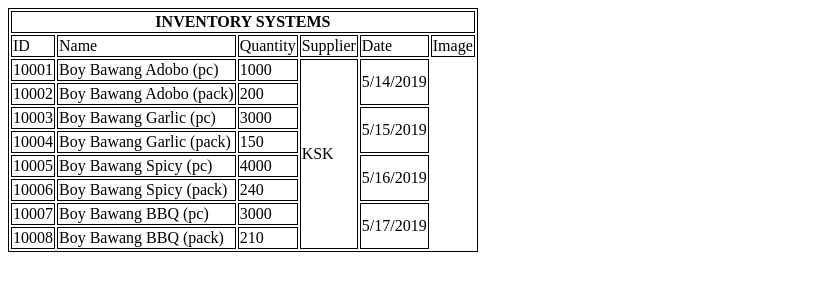
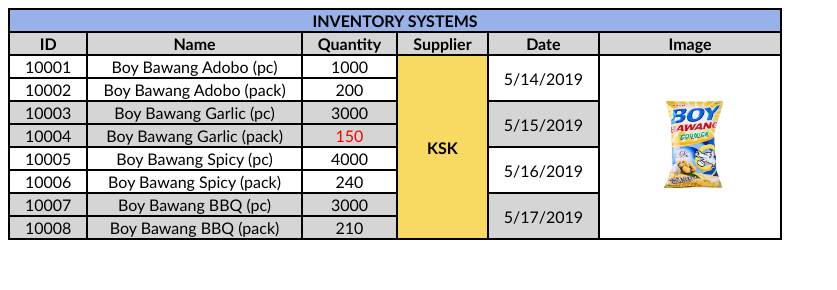
Before and after one commit to seanfrancisgenova/seanfrancisgenova.github.io, a plain HTML site: page module2/SA1_Lab/Genova_TSA1_Table.html in a window 1280 px wide. Shown: the whole page, without its empty margins (0-837 px from the left). Drawn offline with Linux system fonts and the light colour scheme.

Commit message:
TSA1_GENOVA both table and form finished 05/22/2025 9:43 pm

```diff
--- a/module2/TSA1-1_Genova.html
+++ b/module2/SA1_Lab/Genova_TSA1_Table.html
@@ -3,19 +3,16 @@
 <head>
     <meta charset="UTF-8">
     <meta name="viewport" content="width=device-width, initial-scale=1.0">
-    <title>Document</title>
+    <title>Genova_TSA1_Table</title>
+    <link rel="stylesheet" href="tablestyle.css">
 </head>
-<style>
-    table, th, td {
-    border: 1px solid black;
-    }
-</style>
+
 <body>
     <table>
-        <tr >
+        <tr class="title">
             <th colspan="6">INVENTORY SYSTEMS</th>
         </tr>
-        <tr>
+        <tr class="heads">
             <td>ID</td>
             <td>Name</td>
             <td>Quantity</td>
@@ -27,24 +24,26 @@
             <td>10001</td>
             <td>Boy Bawang Adobo (pc)</td>
             <td>1000</td>
-            <td rowspan="8">KSK</td>
+            <td rowspan="8" class="supplier">KSK</td>
             <td rowspan="2">5/14/2019</td>
+            <td rowspan="8"><img src="boybawang.png" alt="Boy Bawang pack" width="150"></td>
+
         </tr>
         <tr>
             <td>10002</td>
             <td>Boy Bawang Adobo (pack)</td>
             <td>200</td>
         </tr>
-        <tr>
+        <tr class="otherrows">
             <td>10003</td>
             <td>Boy Bawang Garlic (pc)</td>
             <td>3000</td>
             <td rowspan="2">5/15/2019</td>
         </tr>
-        <tr>
+        <tr class="otherrows">
             <td>10004</td>
             <td>Boy Bawang Garlic (pack)</td>
-            <td>150</td>
+            <td class="lowsupply">150</td>
         </tr>
         <tr>
             <td>10005</td>
@@ -57,13 +56,13 @@
             <td>Boy Bawang Spicy (pack)</td>
             <td>240</td>
         </tr>
-        <tr>
+        <tr class="otherrows">
             <td>10007</td>
             <td>Boy Bawang BBQ (pc)</td>
             <td>3000</td>
             <td rowspan="2">5/17/2019</td>
         </tr>
-        <tr>
+        <tr class="otherrows">
             <td>10008</td>
             <td>Boy Bawang BBQ (pack)</td>
             <td>210</td>
--- /dev/null
+++ b/module2/SA1_Lab/tablestyle.css
@@ -0,0 +1,27 @@
+table, th, td {
+    border: 2px solid black;
+    border-collapse:collapse;
+    font-family:  'Calibri', sans-serif;
+    }
+th, td {
+    padding-left: 15px;
+    padding-right: 15px;
+    text-align:center;
+}
+tr.title {
+    background: rgb(151, 178, 232);
+}
+tr.heads {
+    background: rgb(213, 213, 213);
+    font-weight: bold;
+}
+td.supplier {
+    background:rgb(248, 217, 97);
+    font-weight: bold;
+}
+tr.otherrows {
+    background: rgb(213, 213, 213);
+}
+td.lowsupply {
+    color:red;
+}
```
Also changed, not shown: module2/SA1_Lab/Genova_TSA1_Form.html (added, +30 -0 lines), module2/SA1_Lab/formstyle.css (added, +32 -0 lines), module2/SA1_Lab/boybawang.png (added).
